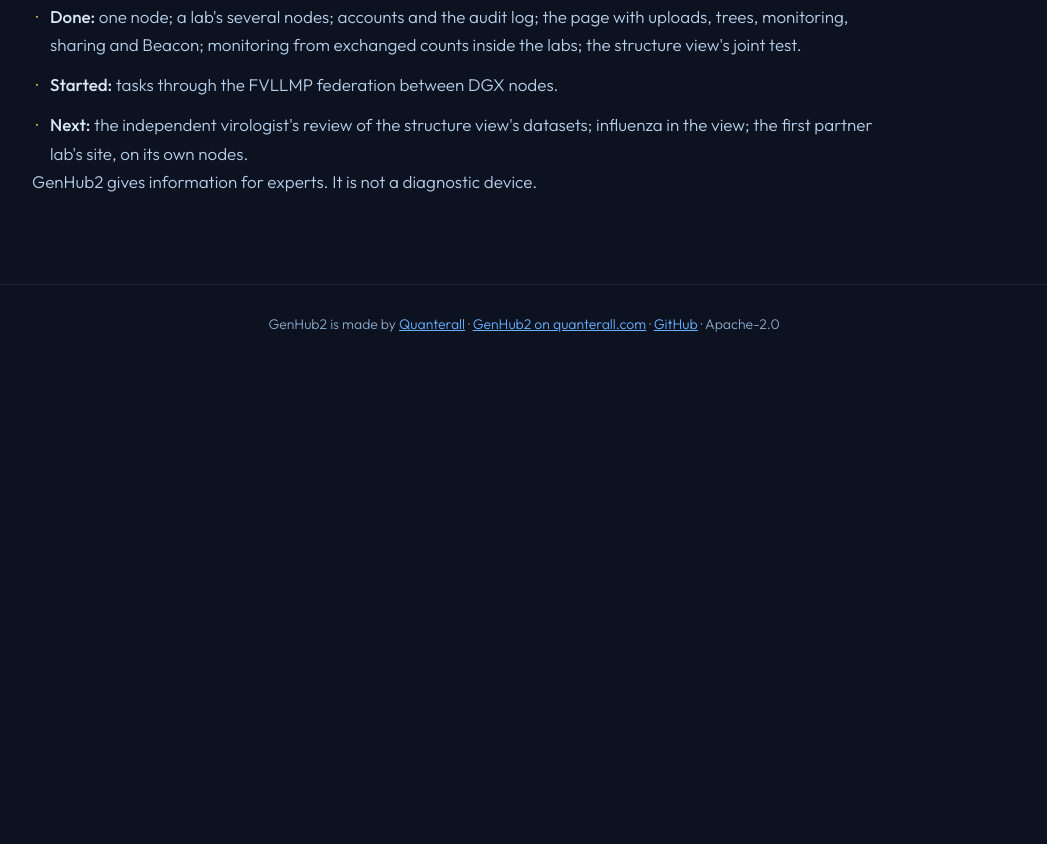
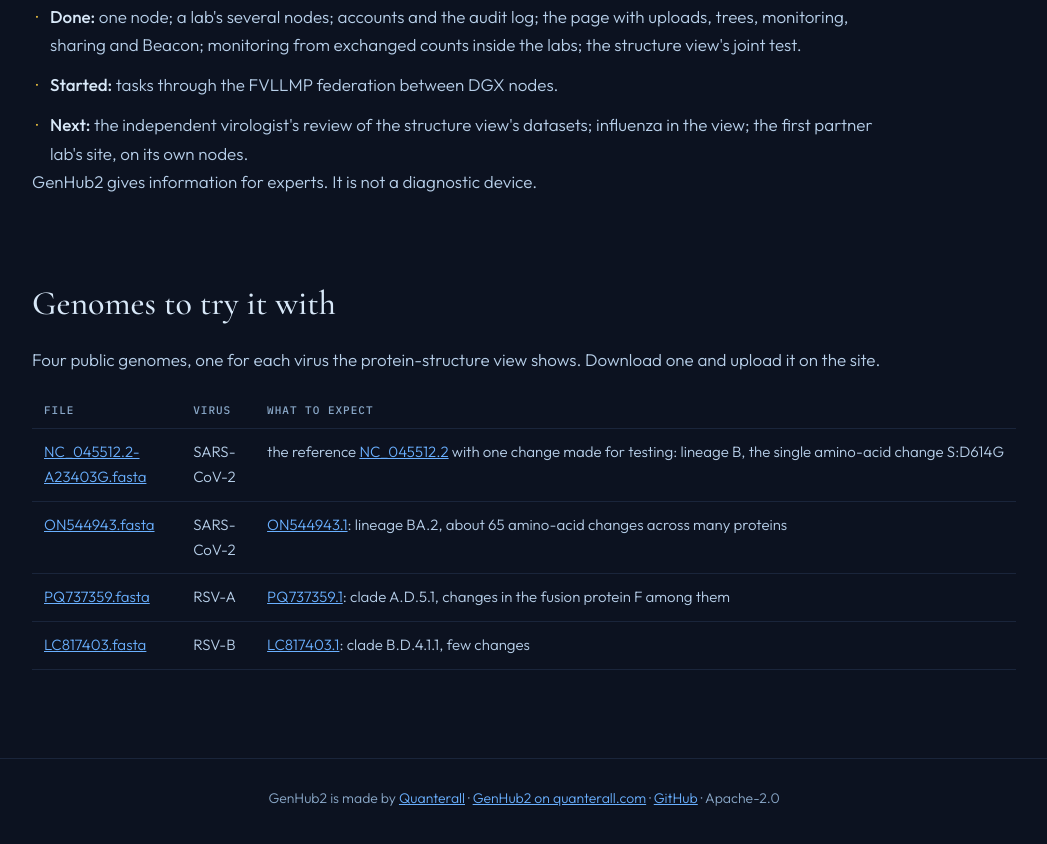
Before and after one commit to quanterall/genhub2, a plain HTML site: page deploy/genhub2.quanterall.com/www/index.html in a window 1280 px wide. Shown: the part 3384-4228 px from the top of the page, without its empty margins (116-1163 px from the left). Before the commit the page ends 3760 px from the top, so only its background shows below. Drawn offline with Linux system fonts and the light colour scheme; files whose address does not match are found by name.

Commit message:
Genomes to try the site with; the joint test takes any registered key
- genhub2.quanterall.com offers four public genomes to download, one for each virus the structure view shows:
  - NC_045512.2 with A23403G (S:D614G);
  - ON544943.1 (BA.2);
  - PQ737359.1 (RSV-A, A.D.5.1);
  - LC817403.1 (RSV-B, B.D.4.1.1).
  The three GenBank genomes were checked with Nextclade.
- run_joint.sh takes VIEWER_KID and VIEWER_ISS, so the same joint test runs with a site's own key once
  TechUPGRADE has registered it. The default stays the test key.

Co-Authored-By: Claude Opus 5.5 <noreply@anthropic.com>

```diff
--- a/deploy/genhub2.quanterall.com/www/index.html
+++ b/deploy/genhub2.quanterall.com/www/index.html
@@ -157,6 +157,29 @@
   </ul>
   <p>GenHub2 gives information for experts. It is not a diagnostic device.</p>
 </section>
+
+<section id="try">
+  <h2>Genomes to try it with</h2>
+  <p>Four public genomes, one for each virus the protein-structure view shows. Download one and upload it on the
+    site.</p>
+  <table>
+    <thead><tr><th>File</th><th>Virus</th><th>What to expect</th></tr></thead>
+    <tbody>
+      <tr><td><a href="/test-genomes/NC_045512.2-A23403G.fasta" download>NC_045512.2-A23403G.fasta</a></td>
+        <td>SARS-CoV-2</td><td>the reference <a href="https://www.ncbi.nlm.nih.gov/nuccore/NC_045512.2">NC_045512.2</a>
+        with one change made for testing: lineage B, the single amino-acid change S:D614G</td></tr>
+      <tr><td><a href="/test-genomes/ON544943.fasta" download>ON544943.fasta</a></td><td>SARS-CoV-2</td>
+        <td><a href="https://www.ncbi.nlm.nih.gov/nuccore/ON544943.1">ON544943.1</a>: lineage BA.2, about 65
+        amino-acid changes across many proteins</td></tr>
+      <tr><td><a href="/test-genomes/PQ737359.fasta" download>PQ737359.fasta</a></td><td>RSV-A</td>
+        <td><a href="https://www.ncbi.nlm.nih.gov/nuccore/PQ737359.1">PQ737359.1</a>: clade A.D.5.1, changes in the
+        fusion protein F among them</td></tr>
+      <tr><td><a href="/test-genomes/LC817403.fasta" download>LC817403.fasta</a></td><td>RSV-B</td>
+        <td><a href="https://www.ncbi.nlm.nih.gov/nuccore/LC817403.1">LC817403.1</a>: clade B.D.4.1.1, few
+        changes</td></tr>
+    </tbody>
+  </table>
+</section>
 </main>
 
 <footer>
```
Also changed, not shown: 6 other files.
